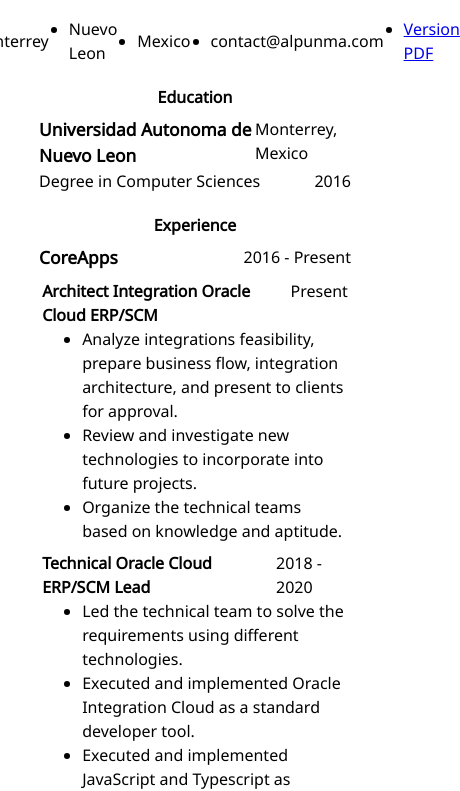
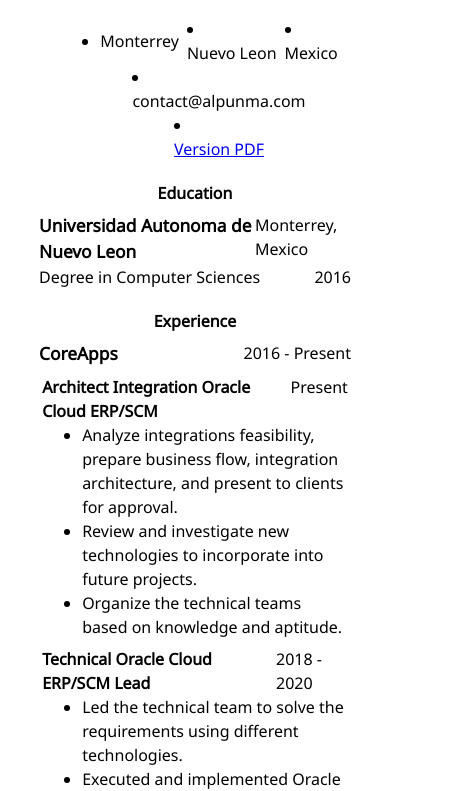
Before and after one commit to alpunma/web, a plain HTML site: page index.html in a window 390 px wide. Shown: the part 58-849 px from the top of the page, 460 px wide, since content can reach past the window. Drawn offline with Linux system fonts and the light colour scheme.

Commit message:
Fix iphone view

```diff
--- a/css/index.css
+++ b/css/index.css
@@ -126,19 +126,22 @@ h4 {
   display: flex;
   align-items: center;
   justify-content: center;
+  flex-wrap: wrap;
 }
 
 .contact > ul > li:first-child {
   list-style: none;
-  margin-inline-start: 0px;
-  margin-left: 0px;
+}
+
+@media (max-width: 790px) {
+  .contact > ul > li:first-child{
+    list-style: disc;
+  }
 }
 
 .contact > ul > li {
-  margin-inline-end: 2px;
-  margin-right: 2px;
-  margin-inline-start: 18px;
-  margin-left: 18px;
+  margin-inline-start: 8px;
+  list-style-position: inside;
 }
 
 .contact > ul> li:last-child {
```
